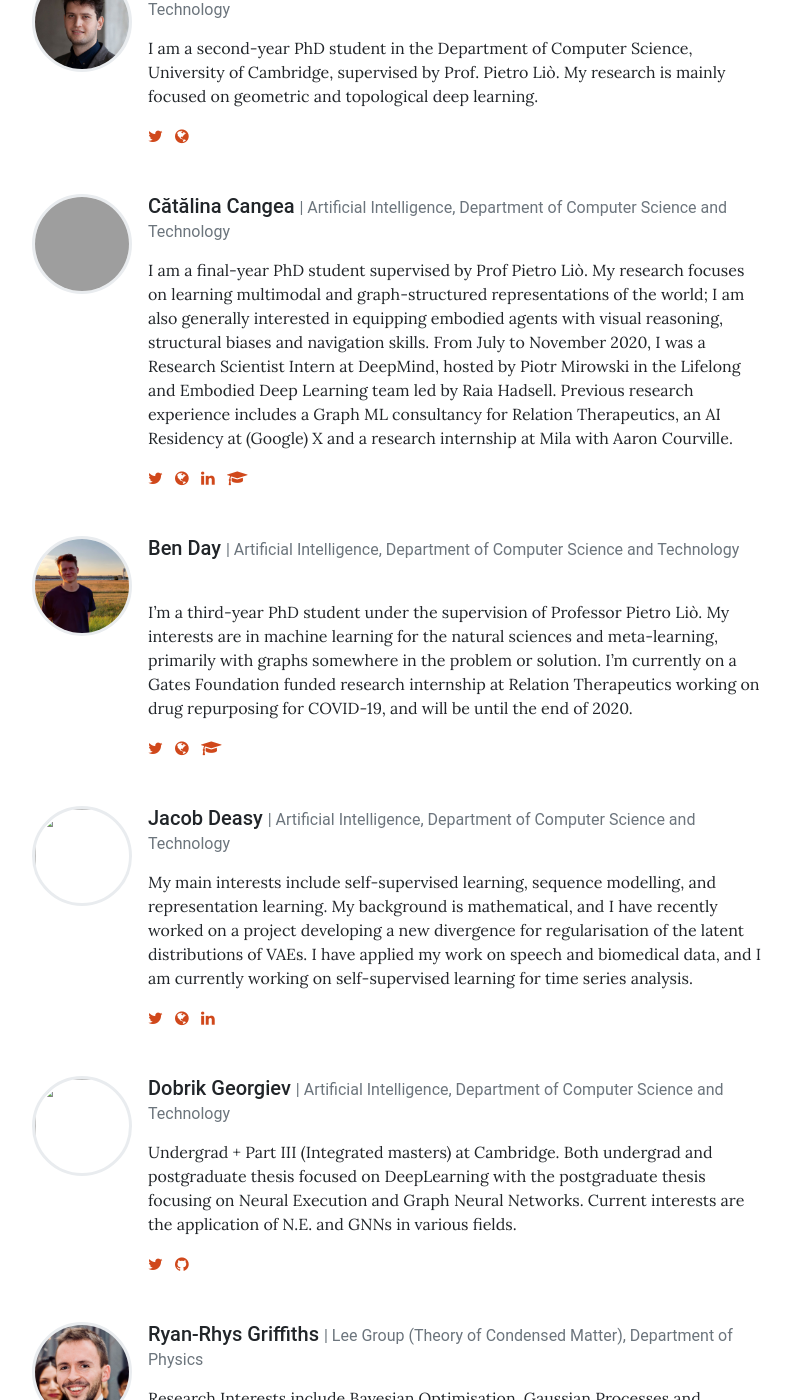
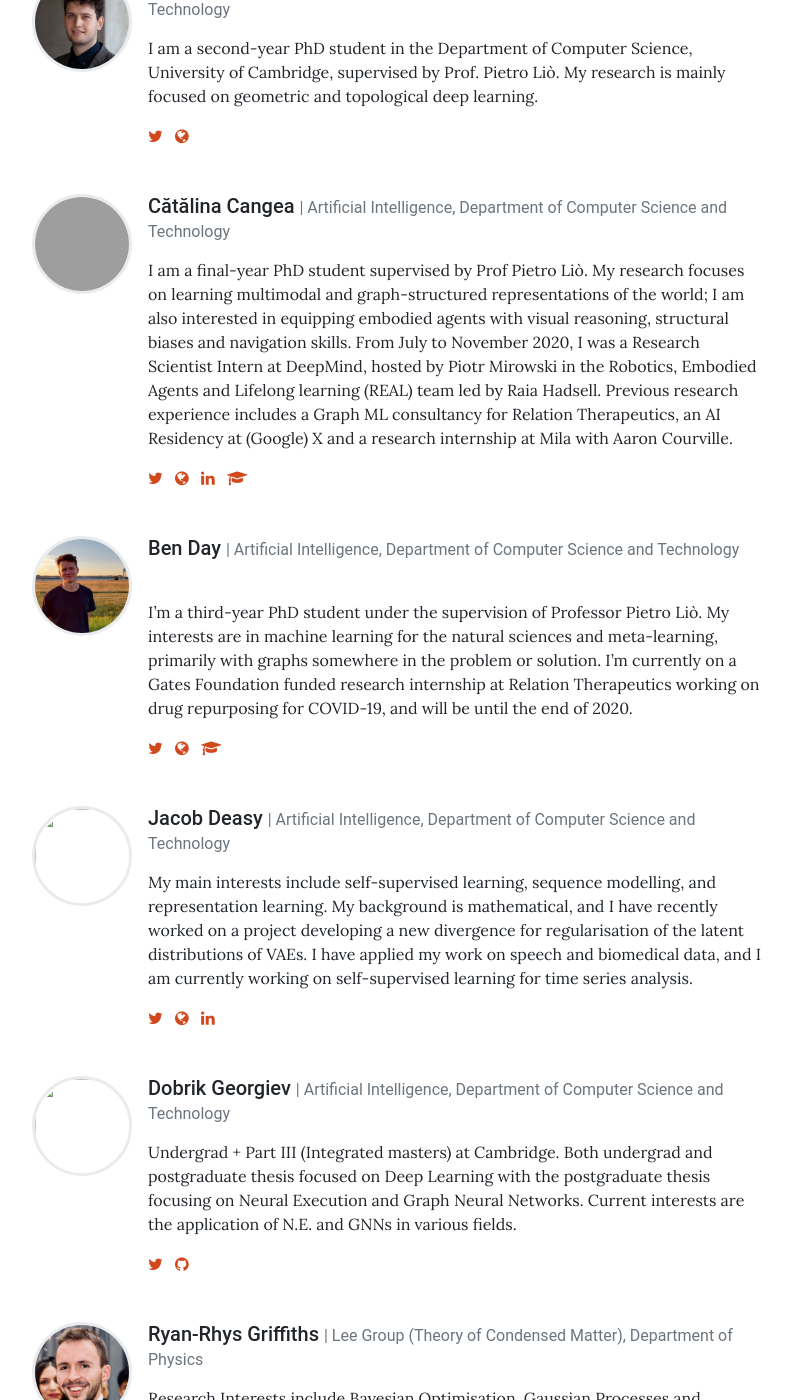
Before and after one commit to caraml-group/group-website, a Jekyll site: the page built from pages/team.md, in a window 1280 px wide and 1400 px high, scrolled down 2415 px. Shown: the whole window, without its empty margins (243-1034 px from the left). Built offline with Jekyll 4.4.1, drawn with Linux system fonts in a browser that asks for light colours; some of the changed text lies outside the part shown; grey boxes are pictures that could not be loaded.

Commit message:
Update team_phds.yml

```diff
--- a/_data/team_phds.yml
+++ b/_data/team_phds.yml
@@ -4,7 +4,7 @@
   role: Artificial Intelligence, Department of Computer Science and Technology
   image: assets/img/members/t-azevedo.JPG
   description: > # Can be Markdown
-    I am interested in applications of Artificial intelligence methods in real-world scenarios (e.g., neuroscientific and genetic datasets), with a recent focus on graph neural networks and the sustainable development goals.
+    I am interested in applications of Artificial Intelligence methods in real-world scenarios (e.g., neuroscientific and genetic datasets), with a recent focus on graph neural networks and the sustainable development goals.
   # github:
   # twitter:
   web: http://tjiagom.github.io
@@ -35,7 +35,7 @@
   role: Artificial Intelligence, Department of Computer Science and Technology
   image: assets/img/members/c-cangea.jpg
   description: > # Can be Markdown
-    I am a final-year PhD student supervised by Prof Pietro Liò. My research focuses on learning multimodal and graph-structured representations of the world; I am also generally interested in equipping embodied agents with visual reasoning, structural biases and navigation skills. From July to November 2020, I was a Research Scientist Intern at DeepMind, hosted by Piotr Mirowski in the Lifelong and Embodied Deep Learning team led by Raia Hadsell. Previous research experience includes a Graph ML consultancy for Relation Therapeutics, an AI Residency at (Google) X and a research internship at Mila with Aaron Courville.
+    I am a final-year PhD student supervised by Prof Pietro Liò. My research focuses on learning multimodal and graph-structured representations of the world; I am also interested in equipping embodied agents with visual reasoning, structural biases and navigation skills. From July to November 2020, I was a Research Scientist Intern at DeepMind, hosted by Piotr Mirowski in the Robotics, Embodied Agents and Lifelong learning (REAL) team led by Raia Hadsell. Previous research experience includes a Graph ML consultancy for Relation Therapeutics, an AI Residency at (Google) X and a research internship at Mila with Aaron Courville.
   # github:
   twitter: catalinacangea
   web: http://www.cst.cam.ac.uk/~ccc53
@@ -68,7 +68,7 @@
   role: Artificial Intelligence, Department of Computer Science and Technology
   # image: #assets/img/members/
   description: > # Can be Markdown
-    Undergrad + Part III (Integrated masters) at Cambridge. Both undergrad and postgraduate thesis focused on DeepLearning with the postgraduate thesis focusing on Neural Execution and Graph Neural Networks. Current interests are the application of N.E. and GNNs in various fields.
+    Undergrad + Part III (Integrated masters) at Cambridge. Both undergrad and postgraduate thesis focused on Deep Learning with the postgraduate thesis focusing on Neural Execution and Graph Neural Networks. Current interests are the application of N.E. and GNNs in various fields.
   github: HekpoMaH
   twitter: DobrikG
 
@@ -76,7 +76,7 @@
   role: Lee Group (Theory of Condensed Matter), Department of Physics
   image: assets/img/members/r-griffiths.png
   description: > # Can be Markdown
-    Research Interests include Bayesian Optimisation, Gaussian Processes and Molecular Machine Learning
+    Research Interests include Bayesian Optimisation, Gaussian Processes and Molecular Machine Learning.
   github: Ryan-Rhys
   twitter: Ryan__Rhys
   # web:
```
